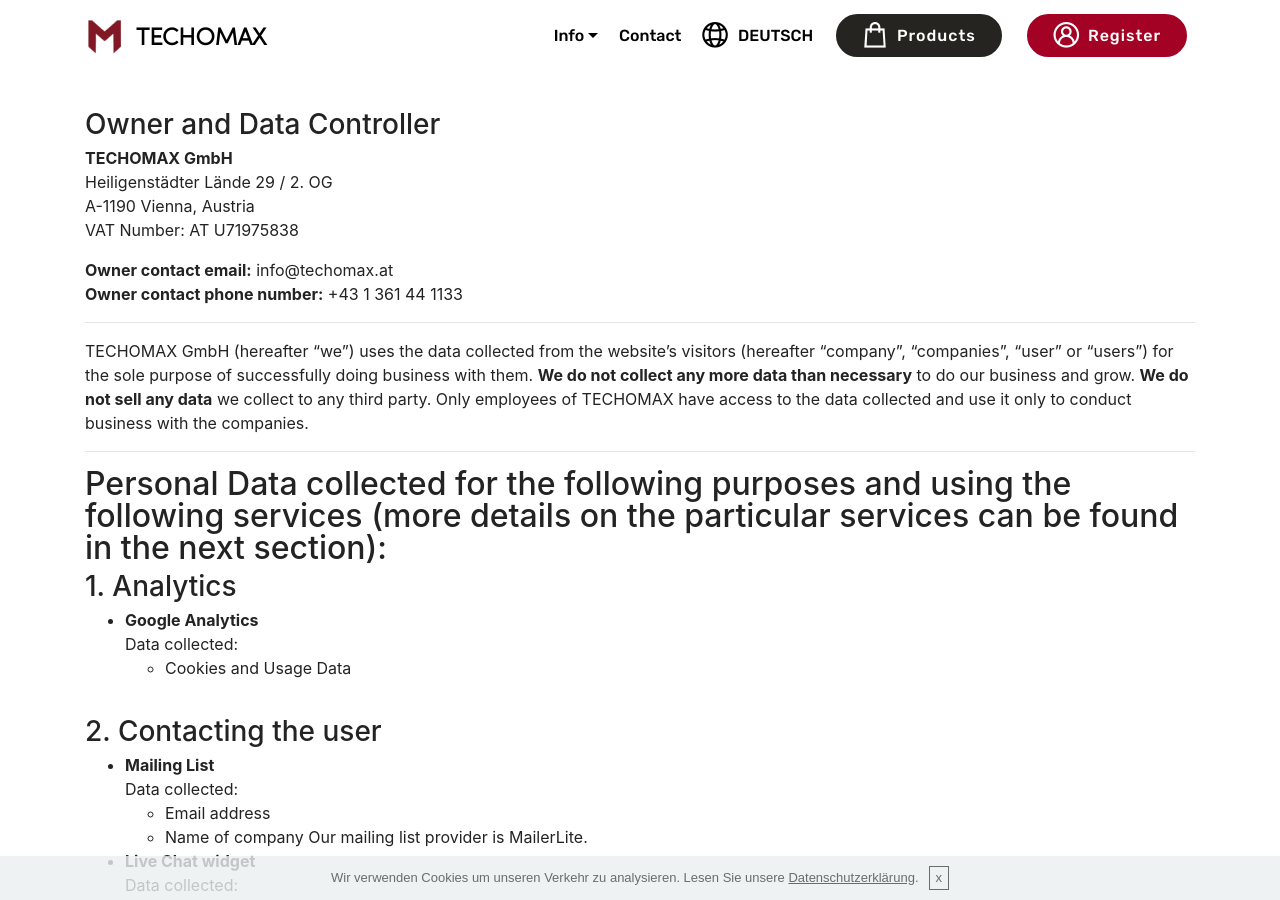
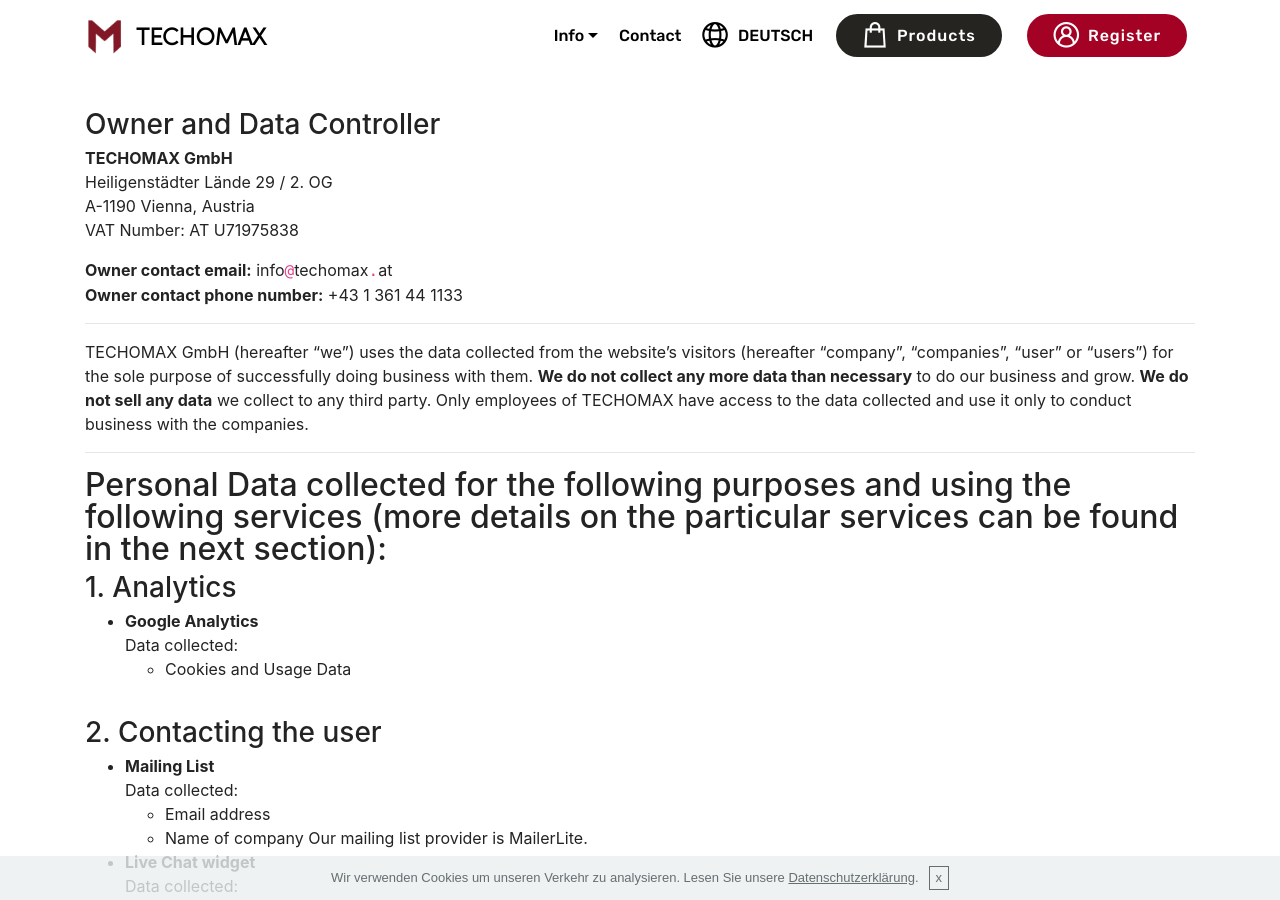
Before and after one commit to techomax/techomax.github.io, a Jekyll site: the page built from en/privacy.html, in a window 1280 px wide and 900 px high, scrolled down 330 px. Built offline with Jekyll 4.4.1, drawn with Linux system fonts in a browser that asks for light colours; some web fonts are replaced.

```diff
--- a/_includes/pages/privacy-en.md
+++ b/_includes/pages/privacy-en.md
@@ -5,7 +5,7 @@ Heiligenstädter Lände 29 / 2. OG
 A-1190 Vienna, Austria
 VAT Number: AT U71975838
 
-**Owner contact email:** info@techomax.at
+**Owner contact email:** info`@`techomax`.`at
 **Owner contact phone number:** +43 1 361 44 1133
 
 ---
```
Also changed, not shown: _includes/pages/privacy-de.md (+1 -1 lines).
